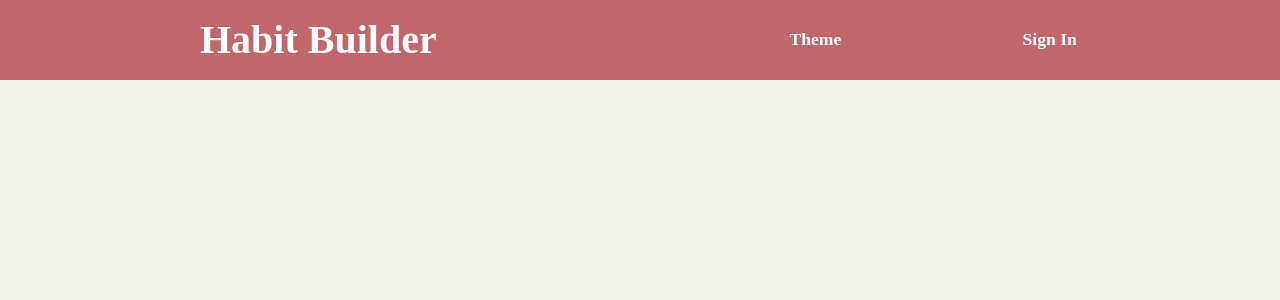
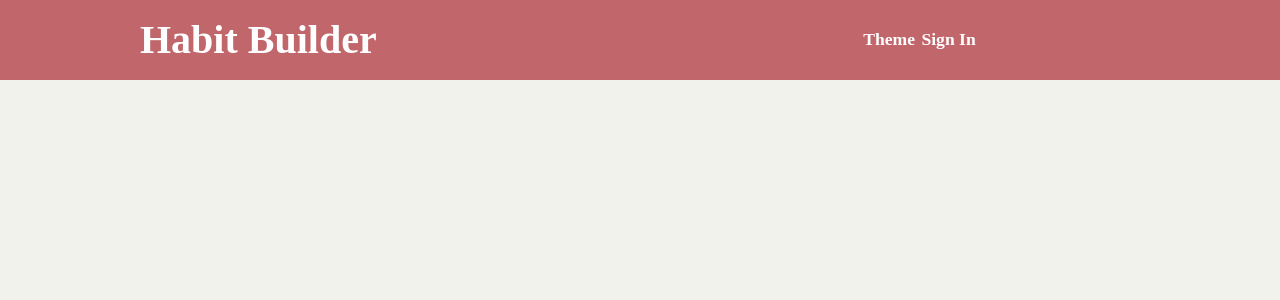
Before and after one commit to EtshD1/habit-builder, a React (Create React App) app: page / in a window 1280 px wide. Shown: the top 300 px of the page. Built offline with nearby package versions, Linux system fonts and the light colour scheme; a web font is replaced by a local one.

Commit message:
Adjust spacing to match the design

```diff
--- a/src/styles/_navbar.scss
+++ b/src/styles/_navbar.scss
@@ -8,7 +8,7 @@
 }
 
 .nav-bar > nav {
-  max-width: 55rem;
+  max-width: 62.5rem;
   margin: 0 auto;
   flex-grow: 1;
 }
@@ -18,7 +18,6 @@
   justify-content: space-between;
   align-items: center;
   font-weight: bold;
-  flex-grow: 1;
 }
 
 .nav-bar .nav-elements li,
@@ -36,7 +35,7 @@
 .nav-bar .nav-brand {
   font-size: 2.5rem;
   font-weight: bold;
-  flex-grow: 2;
+  flex-grow: 3;
 }
 
 .nav-bar li {
```
